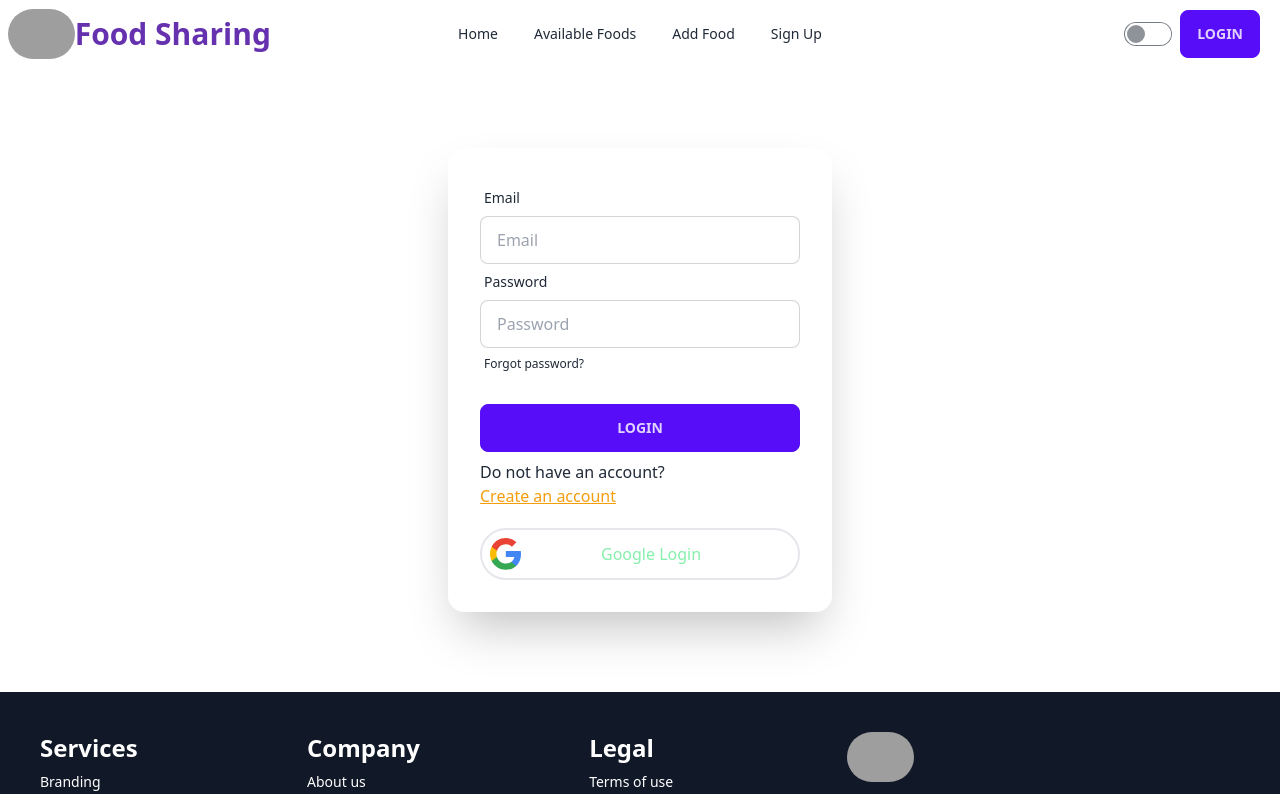
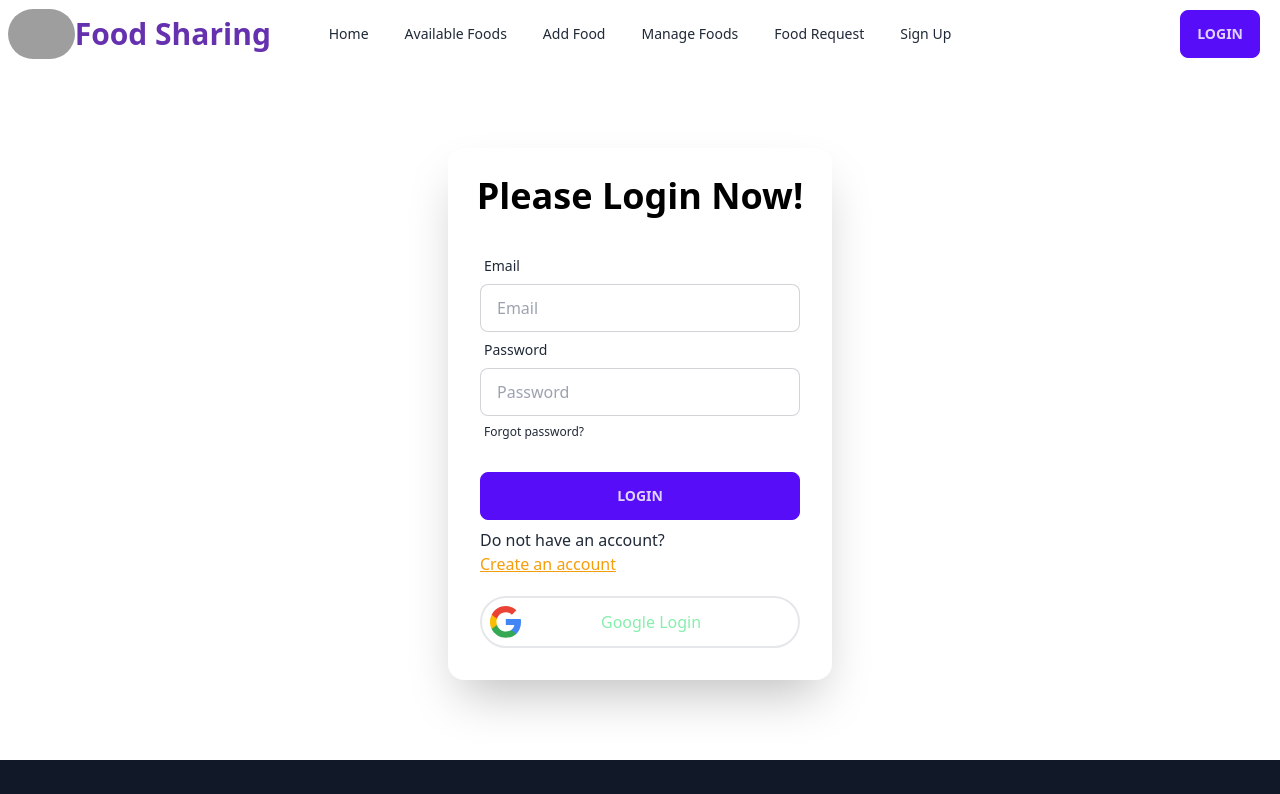
Before and after one commit to MosaddekHossen/Food-community-client, a React (Vite) app: page /login in a window 1280 px wide. Shown: the top 794 px of the page. Built offline with nearby package versions, Linux system fonts and the light colour scheme; no server answers; grey boxes are pictures that could not be loaded.

Commit message:
Added food items section

```diff
--- a/src/components/header/Header.jsx
+++ b/src/components/header/Header.jsx
@@ -1,4 +1,4 @@
-import { useContext, useEffect, useState } from "react";
+import { useContext } from "react";
 import { NavLink } from "react-router-dom";
 import { Link } from 'react-router-dom';
 import { AuthContext } from "../../assets/provider/AuthProvider";
@@ -6,7 +6,7 @@ import Swal from "sweetalert2";
 
 const Header = () => {
     const { user, logOut } = useContext(AuthContext);
-    const [isDarkMode, setIsDarkMode] = useState(false);
+    // const [isDarkMode, setIsDarkMode] = useState(false);
 
     // Sign Out
     const handleLogout = () => {
@@ -36,6 +36,20 @@ const Header = () => {
                     className={({ isActive, isPending }) =>
                         isPending ? 'pending' : isActive ? 'bg-[#a433aa] hover:text-blue-400 font-bold py-2 px-5 rounded-md text-white' : ''}                        >
                     Add Food
+                </NavLink>
+            </li>
+            <li>
+                <NavLink to={'/manageFoods'}
+                    className={({ isActive, isPending }) =>
+                        isPending ? 'pending' : isActive ? 'bg-[#a433aa] hover:text-blue-400 font-bold py-2 px-5 rounded-md text-white' : ''}                        >
+                    Manage Foods
+                </NavLink>
+            </li>
+            <li>
+                <NavLink to={'/foodRequest'}
+                    className={({ isActive, isPending }) =>
+                        isPending ? 'pending' : isActive ? 'bg-[#a433aa] hover:text-blue-400 font-bold py-2 px-5 rounded-md text-white' : ''}                        >
+                    Food Request
                 </NavLink>
             </li>
             <li>
@@ -72,6 +86,20 @@ const Header = () => {
                 </NavLink>
             </li>
             <li>
+                <NavLink to={'/manageFoods'}
+                    className={({ isActive, isPending }) =>
+                        isPending ? 'pending' : isActive ? 'bg-[#a433aa] hover:text-blue-400 font-bold py-2 px-5 rounded-md text-white' : ''}                        >
+                    Manage Foods
+                </NavLink>
+            </li>
+            <li>
+                <NavLink to={'/foodRequest'}
+                    className={({ isActive, isPending }) =>
+                        isPending ? 'pending' : isActive ? 'bg-[#a433aa] hover:text-blue-400 font-bold py-2 px-5 rounded-md text-white' : ''}                        >
+                    Food Request
+                </NavLink>
+            </li>
+            <li>
                 <NavLink to={'/signUp'}
                     className={({ isActive, isPending }) =>
                         isPending ? 'pending' : isActive ? 'bg-[#a433aa] hover:text-blue-400 font-bold py-2 px-5 rounded-md text-white' : ''}>
@@ -82,25 +110,25 @@ const Header = () => {
     </>
 
     // // Dark Mode
-    useEffect(() => {
-        const savedTheme = localStorage.getItem("theme");
-        if (savedTheme) {
-            setIsDarkMode(savedTheme === "dark");
-        } else {
-            setIsDarkMode(document.documentElement.getAttribute("data-theme") === "dark");
-        }
-    }, []);
+    // useEffect(() => {
+    //     const savedTheme = localStorage.getItem("theme");
+    //     if (savedTheme) {
+    //         setIsDarkMode(savedTheme === "dark");
+    //     } else {
+    //         setIsDarkMode(document.documentElement.getAttribute("data-theme") === "dark");
+    //     }
+    // }, []);
 
-    const toggleDarkMode = () => {
-        const newTheme = isDarkMode ? "light" : "dark";
-        setIsDarkMode(!isDarkMode);
-        document.documentElement.setAttribute("data-theme", newTheme);
-        localStorage.setItem("theme", newTheme);
-    };
+    // const toggleDarkMode = () => {
+    //     const newTheme = isDarkMode ? "light" : "dark";
+    //     setIsDarkMode(!isDarkMode);
+    //     document.documentElement.setAttribute("data-theme", newTheme);
+    //     localStorage.setItem("theme", newTheme);
+    // };
 
-    const handleToggle = () => {
-        toggleDarkMode();
-    };
+    // const handleToggle = () => {
+    //     toggleDarkMode();
+    // };
 
     return (
         <div className="max-w-7xl mx-auto sticky top-0 z-50">
@@ -121,12 +149,12 @@ const Header = () => {
                 <div className="navbar-end">
 
                     {/* Dark Mode button */}
-                    <input
+                    {/* <input
                         type="checkbox"
                         className="toggle mx-2"
                         checked={isDarkMode}
                         onChange={handleToggle}
-                    />
+                    /> */}
 
                     {user ? <>
                         <div className="flex flex-col lg:flex-row justify-center text-center items-center">
--- a/src/components/pages/home/card/Card.jsx
+++ b/src/components/pages/home/card/Card.jsx
@@ -1,11 +1,13 @@
 import { Link } from "react-router-dom";
 
 const card = ({ food }) => {
-    const { foodName, foodQuantity, pickupLocation, expiredDate, additionalNotes, foodStatus, userName, userEmail, userImage, foodImage } = food || {};
+    const { foodName, foodQuantity, pickupLocation, expiredDate, additionalNotes, foodStatus, userName, userImage, foodImage } = food || {};
+    //  userEmail,
+
     return (
-        <div className="card shadow-xl h-full mt-10">
+        <div className="shadow-xl mt-10">
             <figure className="px-2 pt-2">
-                <img src={foodImage} alt="Car" className="rounded-xl h-[300px] w-full" />
+                <img src={foodImage} alt="Food" className="rounded-xl h-[300px] w-full" />
             </figure>
             <div className="flex items-center mt-2">
                 <label tabIndex={0} className="btn btn-ghost btn-circle avatar">
--- a/src/components/pages/home/cards/Cards.jsx
+++ b/src/components/pages/home/cards/Cards.jsx
@@ -5,11 +5,16 @@ const Cards = () => {
     const foods = useLoaderData();
 
     return (
-        <div className="grid grid-cols-1 md:grid-cols-2 lg:grid-cols-3 gap-10 mt-10 mb-24 px-8 lg:px-0">
-            {
-                foods?.slice(0, 6).map(food => <Card key={food._id} food={food}></Card>)
-            }
-        </div>
+        <>
+            <div className="max-w-7xl mx-auto mt-16 text-center">
+                <h2 className="lg:text-5xl text-3xl font-bold mb-5">FOOD ITEMS</h2>
+            </div>
+            <div className="grid grid-cols-1 md:grid-cols-2 lg:grid-cols-3 gap-10 mt-5 mb-24 px-8 lg:px-0">
+                {
+                    foods?.slice(0, 6).map(food => <Card key={food._id} food={food}></Card>)
+                }
+            </div>
+        </>
     );
 };
 
--- a/src/components/pages/home/home/Home.jsx
+++ b/src/components/pages/home/home/Home.jsx
@@ -1,4 +1,5 @@
 import Cards from "../cards/Cards";
+import SingleCar from "./singleCar";
 
 const Home = () => {
 
@@ -19,6 +20,7 @@ const Home = () => {
                 </div>
             </div>
             <div className="max-w-7xl mx-auto">
+                <SingleCar></SingleCar>
                 <Cards></Cards>
             </div>
         </>
--- /dev/null
+++ b/src/components/pages/home/home/SingleCar.jsx
@@ -0,0 +1,24 @@
+
+const SingleCar = () => {
+    return (
+        <div>
+            <div className="max-w-7xl mx-auto mt-16 text-center">
+                <h2 className="lg:text-5xl text-3xl font-bold mb-5">NEW FOOD</h2>
+                <div className="lg:h-full">
+                    <div className="hero-content flex-col lg:flex-row-reverse">
+                        <img className="lg:w-1/2 w-full lg:h-full md:h-[400px]" src="https://img.freepik.com/free-photo/side-view-pilaf-with-stewed-beef-meat-plate_141793-5057.jpg?w=996&t=st=1699284540~exp=1699285140~hmac=356b940a0eef81d6351c5630859013a99e5ddfc03381812967df31f7ade4d696" />
+                        <div className="mt-1">
+                            <h1 className="md:text-5xl text-3xl font-bold">It is the food and groceries you love, delivered</h1>
+                            <p className="py-6">It is simple: we list your menu and product lists online, help you process orders, pick them up, and deliver them to hungry pandas - in a heartbeat!
+
+                                Interested? Let is start our partnership today!</p>
+                            <button className="btn btn-ghost bg-violet-400">SEE ALL FOOD</button>
+                        </div>
+                    </div>
+                </div>
+            </div>
+        </div >
+    );
+};
+
+export default SingleCar;
--- a/src/components/pages/login/Login.jsx
+++ b/src/components/pages/login/Login.jsx
@@ -40,8 +40,8 @@ const Login = () => {
 
     return (
         <div className="justify-center my-20 flex">
-            {/* <h2>Please Login Now!</h2> */}
             <div className="card flex-shrink-0 w-full max-w-sm shadow-2xl bg-base-100">
+                <h2 className="md:text-4xl text-2xl mt-7 mx-auto flex justify-center font-bold text-black">Please Login Now!</h2>
                 <div className="card-body">
                     <form onSubmit={handleLogin}>
                         <div className="form-control">
```
